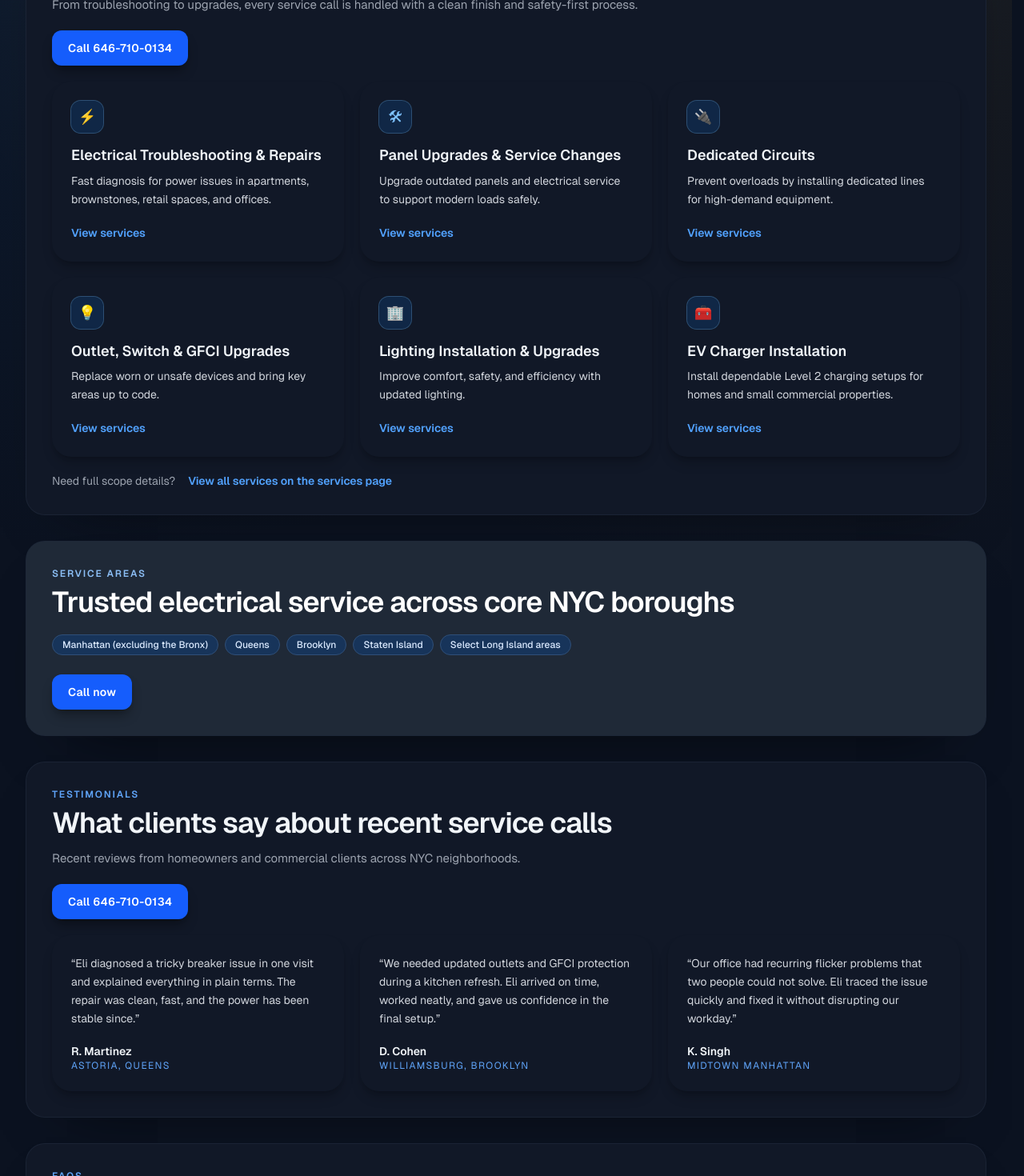
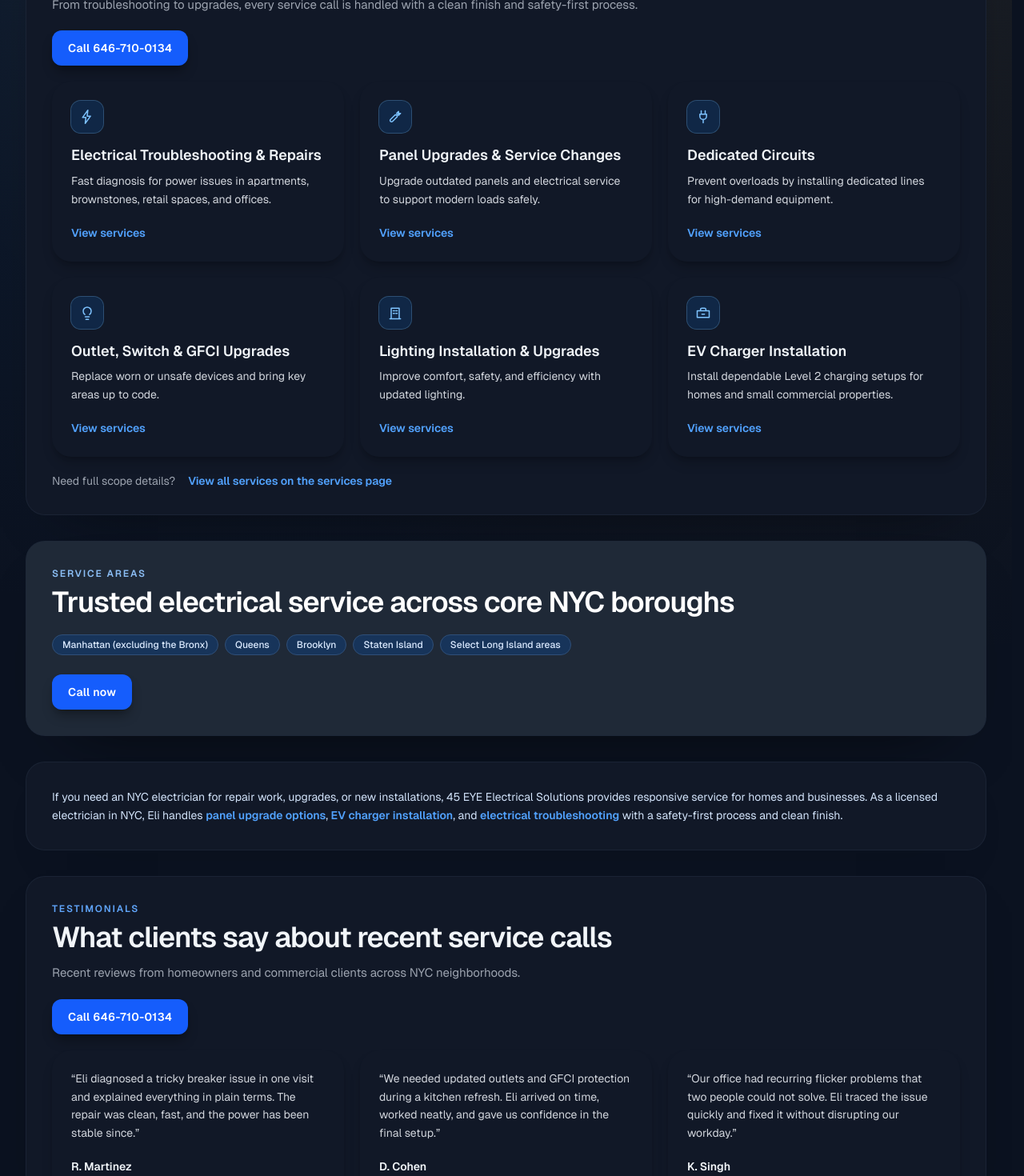
Before and after one commit to Eli45-23/45-eye-see, a Next.js app: page / in a window 1280 px wide. Shown: the part 720-2190 px from the top of the page at 80% size. Built offline with nearby package versions, Linux system fonts and the light colour scheme.

Commit message:
feat: strengthen home SEO schema and service semantics

```diff
--- a/app/layout.tsx
+++ b/app/layout.tsx
@@ -138,6 +138,10 @@ export default function RootLayout({
                   </li>
                 ))}
               </ul>
+              <p className="mt-3 text-xs text-[#9fb5d4]">
+                Licensed and insured NYC electrician serving Manhattan (excluding the Bronx),
+                Brooklyn, Queens, Staten Island, and select Long Island service calls.
+              </p>
             </div>
             <CallCTA label={`Call ${business.phone}`} />
           </div>
--- a/app/page.tsx
+++ b/app/page.tsx
@@ -10,6 +10,7 @@ import { SectionHeader } from "@/src/components/SectionHeader";
 import { ServiceGrid } from "@/src/components/ServiceGrid";
 import { TestimonialStrip } from "@/src/components/TestimonialStrip";
 import { createPageMetadata } from "@/src/lib/seo";
+import { getFaqPageSchema, getHomeReviewsSchema } from "@/src/lib/schema";
 
 export const metadata = createPageMetadata({
   page: "Home",
@@ -19,7 +20,11 @@ export const metadata = createPageMetadata({
 });
 
 export default function HomePage() {
+  const homeReviewsSchema = getHomeReviewsSchema();
+  const homeFaqSchema = getFaqPageSchema(faqs.slice(0, 6));
+
   return (
+    <>
       <div className="space-y-8">
         <HeroSection />
 
@@ -59,6 +64,35 @@ export default function HomePage() {
           </div>
         </section>
 
+        <section className="section-light rounded-3xl border border-gray-800/70 p-6 ui-shadow-md sm:p-8">
+          <p className="text-sm leading-relaxed text-[#d2e3fa]">
+            If you need an NYC electrician for repair work, upgrades, or new installations, 45 EYE
+            Electrical Solutions provides responsive service for homes and businesses. As a licensed
+            electrician in NYC, Eli handles{" "}
+            <Link
+              href="/services#panel-upgrades-and-service-changes"
+              className="font-semibold text-blue-400 underline-offset-4 hover:text-blue-300 hover:underline"
+            >
+              panel upgrade options
+            </Link>
+            ,{" "}
+            <Link
+              href="/services#ev-charger-installation"
+              className="font-semibold text-blue-400 underline-offset-4 hover:text-blue-300 hover:underline"
+            >
+              EV charger installation
+            </Link>
+            , and{" "}
+            <Link
+              href="/services#electrical-troubleshooting-and-repairs"
+              className="font-semibold text-blue-400 underline-offset-4 hover:text-blue-300 hover:underline"
+            >
+              electrical troubleshooting
+            </Link>{" "}
+            with a safety-first process and clean finish.
+          </p>
+        </section>
+
         <section className="section-light space-y-5 rounded-3xl border border-gray-800/70 p-6 ui-shadow-md sm:p-8">
           <SectionHeader
             eyebrow="Testimonials"
@@ -84,5 +118,15 @@ export default function HomePage() {
           </div>
         </section>
       </div>
+
+      <script
+        type="application/ld+json"
+        dangerouslySetInnerHTML={{ __html: JSON.stringify(homeReviewsSchema) }}
+      />
+      <script
+        type="application/ld+json"
+        dangerouslySetInnerHTML={{ __html: JSON.stringify(homeFaqSchema) }}
+      />
+    </>
   );
 }
--- a/src/components/HeroSection.tsx
+++ b/src/components/HeroSection.tsx
@@ -30,9 +30,9 @@ export function HeroSection() {
           Licensed &amp; insured NYC electrician
         </h1>
         <p className="mt-4 max-w-2xl text-[16px] leading-relaxed text-[#dce8fa]">
-          10+ years of hands-on electrical experience, same-day availability when scheduling
-          allows, and reliable service across Williamsburg, Lower Manhattan, Midtown Manhattan,
-          Queens, and nearby NYC areas.
+          10+ years of hands-on electrical experience, dependable troubleshooting and installation
+          work, and same-day availability when scheduling allows. Every service call is handled
+          with clear communication, clean workmanship, and a safety-first approach.
         </p>
 
         <div className="mt-6 flex flex-wrap gap-3">
--- a/src/components/ServiceGrid.tsx
+++ b/src/components/ServiceGrid.tsx
@@ -1,8 +1,71 @@
 import Link from "next/link";
+import type { SVGProps } from "react";
 import type { ServiceBucket } from "@/src/content/services";
 import { slugify } from "@/src/lib/slug";
 
-const serviceIcons = ["⚡", "🛠", "🔌", "💡", "🏢", "🧰"];
+type IconComponent = (props: SVGProps<SVGSVGElement>) => JSX.Element;
+
+type ServiceIcon = {
+  label: string;
+  Component: IconComponent;
+};
+
+function BoltIcon(props: SVGProps<SVGSVGElement>) {
+  return (
+    <svg viewBox="0 0 24 24" fill="none" stroke="currentColor" strokeWidth="1.8" aria-hidden="true" {...props}>
+      <path d="M13 2 5 13h5l-1 9 8-11h-5l1-9Z" strokeLinecap="round" strokeLinejoin="round" />
+    </svg>
+  );
+}
+
+function WrenchIcon(props: SVGProps<SVGSVGElement>) {
+  return (
+    <svg viewBox="0 0 24 24" fill="none" stroke="currentColor" strokeWidth="1.8" aria-hidden="true" {...props}>
+      <path d="m14 7 3-3a4 4 0 0 1-5 5l-7 7a2 2 0 1 0 3 3l7-7a4 4 0 0 1 5-5l-3 3" strokeLinecap="round" strokeLinejoin="round" />
+    </svg>
+  );
+}
+
+function PlugIcon(props: SVGProps<SVGSVGElement>) {
+  return (
+    <svg viewBox="0 0 24 24" fill="none" stroke="currentColor" strokeWidth="1.8" aria-hidden="true" {...props}>
+      <path d="M9 8V3M15 8V3M7 8h10v3a5 5 0 0 1-10 0V8ZM12 16v5" strokeLinecap="round" strokeLinejoin="round" />
+    </svg>
+  );
+}
+
+function LightbulbIcon(props: SVGProps<SVGSVGElement>) {
+  return (
+    <svg viewBox="0 0 24 24" fill="none" stroke="currentColor" strokeWidth="1.8" aria-hidden="true" {...props}>
+      <path d="M9 18h6M10 22h4M8.5 14.5C7 13.4 6 11.6 6 9.5A6 6 0 0 1 12 3.5a6 6 0 0 1 6 6c0 2.1-1 3.9-2.5 5" strokeLinecap="round" strokeLinejoin="round" />
+    </svg>
+  );
+}
+
+function BuildingIcon(props: SVGProps<SVGSVGElement>) {
+  return (
+    <svg viewBox="0 0 24 24" fill="none" stroke="currentColor" strokeWidth="1.8" aria-hidden="true" {...props}>
+      <path d="M4 21h16M6 21V5h12v16M9 9h2M13 9h2M9 13h2M13 13h2" strokeLinecap="round" strokeLinejoin="round" />
+    </svg>
+  );
+}
+
+function ToolboxIcon(props: SVGProps<SVGSVGElement>) {
+  return (
+    <svg viewBox="0 0 24 24" fill="none" stroke="currentColor" strokeWidth="1.8" aria-hidden="true" {...props}>
+      <path d="M3 9h18v10H3zM8 9V7a2 2 0 0 1 2-2h4a2 2 0 0 1 2 2v2M10 14h4" strokeLinecap="round" strokeLinejoin="round" />
+    </svg>
+  );
+}
+
+const serviceIcons: readonly ServiceIcon[] = [
+  { label: "Electrical service", Component: BoltIcon },
+  { label: "Repair and install", Component: WrenchIcon },
+  { label: "Wiring and circuits", Component: PlugIcon },
+  { label: "Lighting work", Component: LightbulbIcon },
+  { label: "Commercial service", Component: BuildingIcon },
+  { label: "Project support", Component: ToolboxIcon },
+];
 
 type ServiceGridProps = {
   items: readonly ServiceBucket[];
@@ -16,13 +79,21 @@ function getPreviewSentence(text: string): string {
 export function ServiceGrid({ items }: ServiceGridProps) {
   return (
     <div className="grid gap-5 md:grid-cols-2 xl:grid-cols-3">
-      {items.slice(0, 6).map((service, index) => (
+      {items.slice(0, 6).map((service, index) => {
+        const icon = serviceIcons[index % serviceIcons.length];
+        const Icon = icon.Component;
+
+        return (
           <article
             key={service.name}
             className="group rounded-3xl bg-[#111827] p-6 shadow-lg shadow-black/20 transition duration-200 hover:-translate-y-1 hover:shadow-xl hover:shadow-black/25"
           >
-          <div className="inline-flex size-10 items-center justify-center rounded-xl bg-[#0a66c2]/20 text-lg text-[#7ec3ff] ring-1 ring-[#2d4f73]">
-            {serviceIcons[index % serviceIcons.length]}
+            <div
+              className="inline-flex size-10 items-center justify-center rounded-xl bg-[#0a66c2]/20 text-[#7ec3ff] ring-1 ring-[#2d4f73]"
+              role="img"
+              aria-label={icon.label}
+            >
+              <Icon className="size-5" />
             </div>
           <h3 className="mt-4 text-lg font-semibold leading-snug text-[#f1f5f9]">{service.name}</h3>
           <p className="mt-2 text-sm leading-relaxed text-gray-300">
@@ -35,7 +106,8 @@ export function ServiceGrid({ items }: ServiceGridProps) {
             View services
           </Link>
           </article>
-      ))}
+        );
+      })}
     </div>
   );
 }
--- a/src/lib/schema.ts
+++ b/src/lib/schema.ts
@@ -1,6 +1,7 @@
 import { business } from "@/src/content/business";
-import { faqs } from "@/src/content/faqs";
+import { faqs, type FaqItem } from "@/src/content/faqs";
 import { serviceBuckets } from "@/src/content/services";
+import { testimonials } from "@/src/content/testimonials";
 import { SITE_URL } from "@/src/lib/seo";
 
 const normalizedPhone = `+1${business.phone.replace(/\D/g, "")}`;
@@ -47,11 +48,11 @@ export function getServiceListSchema() {
   };
 }
 
-export function getFaqPageSchema() {
+export function getFaqPageSchema(items: readonly FaqItem[] = faqs) {
   return {
     "@context": "https://schema.org",
     "@type": "FAQPage",
-    mainEntity: faqs.map((item) => ({
+    mainEntity: items.map((item) => ({
       "@type": "Question",
       name: item.question,
       acceptedAnswer: {
@@ -61,3 +62,27 @@ export function getFaqPageSchema() {
     })),
   };
 }
+
+export function getHomeReviewsSchema() {
+  const featuredTestimonials = testimonials.slice(0, 3);
+
+  return {
+    "@context": "https://schema.org",
+    "@graph": featuredTestimonials.map((item, index) => ({
+      "@type": "Review",
+      "@id": `${SITE_URL}#review-${index + 1}`,
+      author: {
+        "@type": "Person",
+        name: item.name,
+      },
+      reviewBody: item.quote,
+      itemReviewed: {
+        "@id": `${SITE_URL}#business`,
+      },
+      about: item.serviceType,
+      publisher: {
+        "@id": `${SITE_URL}#business`,
+      },
+    })),
+  };
+}
```
Lines whose indentation alone changed are shown as unchanged.
